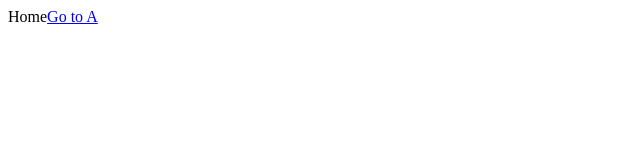
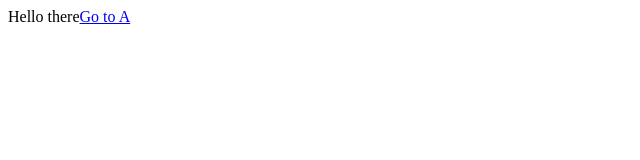
Before and after one commit to dbrrt/react-markdown-doc, a React app: page / in a window 1280 px wide. Shown: the top 160 px of the page, without its empty margins (0-640 px from the left). Built offline with nearby package versions, Linux system fonts and the light colour scheme.

Commit message:
update flow typing

```diff
--- a/src/App.js
+++ b/src/App.js
@@ -1,3 +1,4 @@
+/* @flow */
 import React, { PureComponent, Fragment } from "react";
 import PropTypes from 'prop-types'
 import ReactDOM from "react-dom";
@@ -6,16 +7,19 @@ import ReactDOM from "react-dom";
 import { Router, Switch, Route, Link } from 'react-router-dom'
 import { createBrowserHistory } from 'history'
 
-class Hello extends PureComponent {
+type Props = {};
+type State = {};
+
+class Hello extends PureComponent<Props, State> {
   render = () => (
     <Fragment>
-      Home
+      Hello there
       <Link to='/a'>Go to A</Link>
     </Fragment>
   )
 }
 
-class Route2 extends PureComponent {
+class Route2 extends PureComponent<Props, State> {
   render = () => (
     <Fragment>
       Route 2
@@ -24,7 +28,7 @@ class Route2 extends PureComponent {
   )
 }
 
-class NoMatch extends PureComponent {
+class NoMatch extends PureComponent<Props, State> {
   render = () => <Fragment>404: Not Found</Fragment>
 }
 
```
Also changed, not shown: 1 other file (tests, documents, lock files or other folders).
